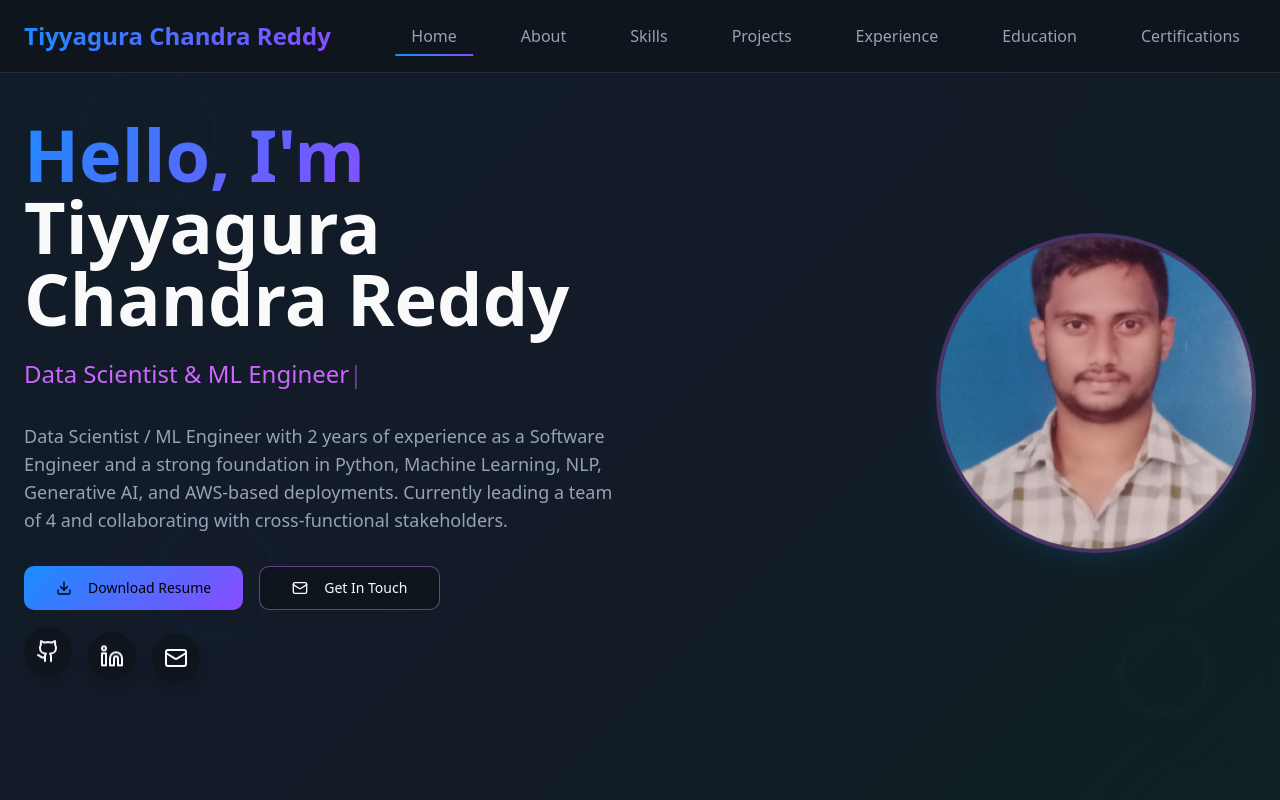
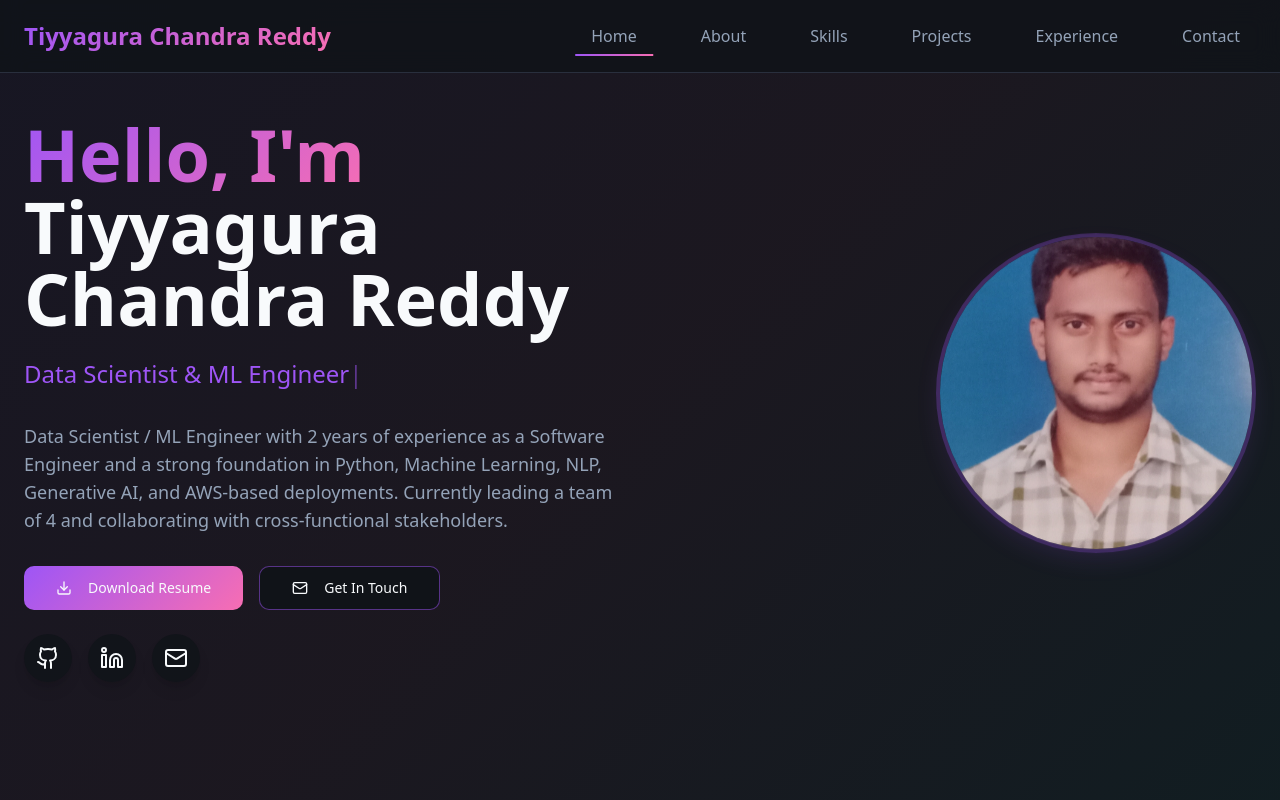
Before and after one commit to tchandrareddy21/tchandrareddy21.github.io, a React (Vite) app: page / in a window 1280 px wide. Shown: the top 800 px of the page. Built offline with nearby package versions, Linux system fonts and the light colour scheme.

Commit message:
Reverted to commit b1227f08c08a89424dbc84f48fd98a95ac517716

```diff
--- a/src/components/Portfolio.tsx
+++ b/src/components/Portfolio.tsx
@@ -47,11 +47,11 @@ const Portfolio = () => {
   const [modalState, setModalState] = useState<{
     isOpen: boolean;
     project: any;
-    type: 'learn-more' | 'github';
+    type: 'demo' | 'github';
   }>({
     isOpen: false,
     project: null,
-    type: 'learn-more'
+    type: 'demo'
   });
 
   const fullText = "Data Scientist & ML Engineer";
@@ -113,8 +113,13 @@ const Portfolio = () => {
 
     toast({
       title: "Resume Download",
-      description: "Resume download started successfully!",
+      description: "Resume download started. Scrolling to contact section...",
     });
+
+    // Scroll to contact section
+    setTimeout(() => {
+      scrollToSection('contact');
+    }, 500);
   };
 
   const handleSubmit = (e: React.FormEvent) => {
@@ -164,12 +169,12 @@ const Portfolio = () => {
       technologies: ["Machine Learning", "FastAPI", "Docker", "MongoDB", "AWS(EC2, ECR, S3)"],
       liveUrl: "https://aps-failure-classification.streamlit.app",
       githubUrl: "https://github.com/tchandrareddy21/aps-failure-classification",
-      keyFeatures: ["Real-time prediction", "AWS deployment", "90% accuracy"],
       metrics: {
         duration: "3 months",
         team: "Solo Project",
         impact: "25% faster diagnosis"
-      }
+      },
+      keyFeatures: ["Real-time prediction", "AWS deployment", "90% accuracy"]
     },
     {
       title: "LLM-Based Document Q&A with RAG",
@@ -215,7 +220,7 @@ const Portfolio = () => {
     }
   ];
 
-  const openModal = (project: any, type: 'learn-more' | 'github') => {
+  const openModal = (project: any, type: 'demo' | 'github') => {
     setModalState({
       isOpen: true,
       project,
@@ -227,7 +232,7 @@ const Portfolio = () => {
     setModalState({
       isOpen: false,
       project: null,
-      type: 'learn-more'
+      type: 'demo'
     });
   };
 
@@ -297,17 +302,8 @@ const Portfolio = () => {
     }
   ];
 
-  // Remove mock stats since they're not real
-
   return (
-    <div className="min-h-screen bg-background text-foreground animated-background">
-      {/* Floating Background Orbs */}
-      <div className="fixed inset-0 pointer-events-none overflow-hidden">
-        <div className="absolute top-20 left-20 w-32 h-32 bg-gradient-primary rounded-full opacity-20 glow-purple animate-floating-orbs"></div>
-        <div className="absolute top-40 right-40 w-24 h-24 bg-gradient-accent rounded-full opacity-30 glow-pink animate-floating-orbs" style={{animationDelay: '2s'}}></div>
-        <div className="absolute bottom-40 left-40 w-28 h-28 bg-gradient-secondary rounded-full opacity-25 glow-blue animate-floating-orbs" style={{animationDelay: '4s'}}></div>
-        <div className="absolute bottom-20 right-20 w-20 h-20 bg-gradient-primary rounded-full opacity-20 glow-green animate-floating-orbs" style={{animationDelay: '6s'}}></div>
-      </div>
+    <div className="min-h-screen bg-background text-foreground">
       {/* Fixed Navigation */}
       <nav className="fixed top-0 left-0 right-0 z-50 bg-background/80 backdrop-blur-md border-b border-border">
         <div className="container mx-auto px-6 py-4">
@@ -322,8 +318,7 @@ const Portfolio = () => {
                 { id: 'skills', label: 'Skills' },
                 { id: 'projects', label: 'Projects' },
                 { id: 'experience', label: 'Experience' },
-                { id: 'education', label: 'Education' },
-                { id: 'certifications', label: 'Certifications' }
+                { id: 'contact', label: 'Contact' }
               ].map((item) => (
                 <button
                   key={item.id}
@@ -382,27 +377,22 @@ const Portfolio = () => {
                   <Download className="mr-2 h-5 w-5" />
                   Download Resume
                 </Button>
-                <a
-                  href="mailto:tchandrareddy21@gmail.com"
-                  target="_blank"
-                  rel="noopener noreferrer"
-                >
                 <Button
                   variant="outline"
                   size="lg"
+                  onClick={() => scrollToSection('contact')}
                   className="border-primary/50 hover:bg-primary/10"
                 >
                   <Mail className="mr-2 h-5 w-5" />
                   Get In Touch
                 </Button>
-                </a>
               </div>
               <div className="flex justify-center lg:justify-start gap-4">
                 <a
                   href="https://github.com/tchandrareddy21"
                   target="_blank"
                   rel="noopener noreferrer"
-                  className="p-3 bg-background/80 rounded-full shadow-lg hover:shadow-xl transition-all hover:scale-110 hover-glow animate-float"
+                  className="p-3 bg-background/80 rounded-full shadow-lg hover:shadow-xl transition-all hover:scale-110 hover-glow"
                 >
                   <Github className="w-6 h-6" />
                 </a>
@@ -410,8 +400,7 @@ const Portfolio = () => {
                   href="https://www.linkedin.com/in/tchandrareddy21/"
                   target="_blank"
                   rel="noopener noreferrer"
-                  className="p-3 bg-background/80 rounded-full shadow-lg hover:shadow-xl transition-all hover:scale-110 hover-glow animate-float"
-                  style={{animationDelay: '0.5s'}}
+                  className="p-3 bg-background/80 rounded-full shadow-lg hover:shadow-xl transition-all hover:scale-110 hover-glow"
                 >
                   <Linkedin className="w-6 h-6" />
                 </a>
@@ -419,8 +408,7 @@ const Portfolio = () => {
                   href="mailto:tchandrareddy21@gmail.com"
                   target="_blank"
                   rel="noopener noreferrer"
-                  className="p-3 bg-background/80 rounded-full shadow-lg hover:shadow-xl transition-all hover:scale-110 hover-glow animate-float"
-                  style={{animationDelay: '1s'}}
+                  className="p-3 bg-background/80 rounded-full shadow-lg hover:shadow-xl transition-all hover:scale-110 hover-glow"
                 >
                   <Mail className="w-6 h-6" />
                 </a>
@@ -537,17 +525,12 @@ const Portfolio = () => {
                   </div>
                 </div>
                 <CardContent className="p-6 space-y-4">
-                  {/* 1. Project Title */}
                   <div>
-                    <h3 className="text-xl font-bold mb-3 group-hover:text-primary transition-colors">{project.title}</h3>
-                  </div>
-
-                  {/* 2. Description */}
-                  <div>
+                    <h3 className="text-xl font-bold mb-2 group-hover:text-primary transition-colors">{project.title}</h3>
                     <p className="text-muted-foreground text-sm leading-relaxed">{project.description}</p>
                   </div>
 
-                  {/* 3. Key Features */}
+                  {/* Key Features */}
                   <div className="space-y-2">
                     <h4 className="text-sm font-semibold text-primary">Key Features</h4>
                     <div className="flex flex-wrap gap-1">
@@ -559,19 +542,7 @@ const Portfolio = () => {
                     </div>
                   </div>
 
-                  {/* 4. Technologies */}
-                  <div className="space-y-2">
-                    <h4 className="text-sm font-semibold">Technologies</h4>
-                    <div className="flex flex-wrap gap-1">
-                      {project.technologies.map((tech) => (
-                        <Badge key={tech} variant="secondary" className="text-xs bg-accent/20 text-accent border border-accent/30">
-                          {tech}
-                        </Badge>
-                      ))}
-                    </div>
-                  </div>
-
-                  {/* 5. Duration, Solo Project, Insight */}
+                  {/* Metrics */}
                   <div className="grid grid-cols-3 gap-2 p-3 bg-secondary/30 rounded-lg">
                     <div className="text-center">
                       <Calendar className="w-4 h-4 mx-auto mb-1 text-primary" />
@@ -587,24 +558,36 @@ const Portfolio = () => {
                     </div>
                   </div>
 
-                  {/* 6. CTAs */}
+                   {/* Technologies */}
+                   <div className="space-y-2">
+                     <h4 className="text-sm font-semibold">Technologies</h4>
+                     <div className="flex flex-wrap gap-1">
+                       {project.technologies.map((tech) => (
+                         <Badge key={tech} variant="secondary" className="text-xs bg-accent/20 text-accent border border-accent/30">
+                           {tech}
+                         </Badge>
+                       ))}
+                     </div>
+                   </div>
+
+                  {/* Action Buttons */}
                   <div className="flex gap-2 pt-2">
                     <Button
                       size="sm"
-                      onClick={() => openModal(project, 'learn-more')}
-                      className="flex-1"
+                      onClick={() => openModal(project, 'demo')}
+                      className="flex-1 bg-gradient-to-r from-primary to-primary/80 hover:from-primary/90 hover:to-primary/70"
                     >
-                      <ExternalLink className="w-4 h-4 mr-1" />
-                      Learn More
+                      <Play className="mr-2 h-3 w-3" />
+                      Live Demo
                     </Button>
                     <Button
                       size="sm"
                       variant="outline"
-                      onClick={() => window.open(project.githubUrl, '_blank')}
-                      className="flex-1"
+                      onClick={() => openModal(project, 'github')}
+                      className="flex-1 border-primary/50 hover:bg-primary/10"
                     >
-                      <Github className="w-4 h-4 mr-1" />
-                      GitHub
+                      <Github className="mr-2 h-3 w-3" />
+                      Code
                     </Button>
                   </div>
                 </CardContent>
@@ -841,13 +824,71 @@ const Portfolio = () => {
         </div>
       </section>
 
-      {/* Footer with Page Stats */}
-      <footer className="py-12 bg-gradient-to-r from-secondary/50 to-accent/20 border-t border-border">
+      {/* Contact Section */}
+      <section id="contact" className="py-20 bg-secondary/30">
         <div className="container mx-auto px-6">
-          {/* Removed analytics section */}
+          <h2 className="text-4xl font-bold text-center mb-16 gradient-secondary bg-clip-text text-transparent">
+            Get In Touch
+          </h2>
+          <div className="max-w-2xl mx-auto">
+            <div className="text-center mb-8">
+              <p className="text-muted-foreground">
+                I'm always open to discussing new opportunities, interesting projects,
+                or just having a friendly chat about technology and development.
+              </p>
+            </div>
 
-          {/* Footer Content */}
-          <div className="flex flex-col md:flex-row items-center justify-between gap-4 pt-8 border-t border-border/50">
+            {/* Contact Form - Centered */}
+            <Card className="project-card">
+              <CardHeader>
+                <CardTitle>Send a Message</CardTitle>
+                <CardDescription>
+                  Fill out the form below and I'll get back to you as soon as possible.
+                </CardDescription>
+              </CardHeader>
+              <CardContent>
+                <form onSubmit={handleSubmit} className="space-y-4">
+                  <div className="grid grid-cols-1 md:grid-cols-2 gap-4">
+                    <div>
+                      <label className="text-sm font-medium mb-2 block">First Name</label>
+                      <Input name="firstName" placeholder="Your first name" required />
+                    </div>
+                    <div>
+                      <label className="text-sm font-medium mb-2 block">Last Name</label>
+                      <Input name="lastName" placeholder="Your last name" required />
+                    </div>
+                  </div>
+                  <div>
+                    <label className="text-sm font-medium mb-2 block">Email</label>
+                    <Input name="email" type="email" placeholder="your.email@example.com" required />
+                  </div>
+                  <div>
+                    <label className="text-sm font-medium mb-2 block">Subject</label>
+                    <Input name="subject" placeholder="What's this about?" required />
+                  </div>
+                  <div>
+                    <label className="text-sm font-medium mb-2 block">Message</label>
+                    <Textarea
+                      name="message"
+                      placeholder="Tell me about your project or question..."
+                      rows={6}
+                      required
+                    />
+                  </div>
+                  <Button type="submit" className="w-full gradient-primary hover:opacity-90">
+                    Send Message
+                  </Button>
+                </form>
+              </CardContent>
+            </Card>
+          </div>
+        </div>
+      </section>
+
+      {/* Footer */}
+      <footer className="py-8 border-t border-border">
+        <div className="container mx-auto px-6">
+          <div className="flex flex-col md:flex-row items-center justify-between gap-4">
             <p className="text-muted-foreground text-sm">
               © 2024 Tiyyagura Chandra Reddy. All rights reserved.
             </p>
--- a/src/index.css
+++ b/src/index.css
@@ -8,58 +8,56 @@ All colors MUST be HSL.
 
 @layer base {
   :root {
-    /* Dark mode only - Vibrant neon theme */
-    --background: 210 30% 8%;
-    --foreground: 0 0% 98%;
+    /* Dark portfolio theme with vibrant colors */
+    --background: 222 20% 8%;
+    --foreground: 210 40% 98%;
 
-    --card: 210 20% 12%;
-    --card-foreground: 0 0% 98%;
+    --card: 222 20% 12%;
+    --card-foreground: 210 40% 98%;
 
-    --popover: 210 20% 12%;
-    --popover-foreground: 0 0% 98%;
+    --popover: 222 20% 12%;
+    --popover-foreground: 210 40% 98%;
 
-    --primary: 280 100% 70%;
-    --primary-foreground: 0 0% 0%;
+    --primary: 267 90% 65%;
+    --primary-foreground: 210 40% 98%;
 
-    --secondary: 210 20% 18%;
-    --secondary-foreground: 0 0% 98%;
+    --secondary: 222 20% 18%;
+    --secondary-foreground: 210 40% 98%;
 
-    --muted: 210 20% 18%;
+    --muted: 222 20% 15%;
     --muted-foreground: 215 20% 65%;
 
-    --accent: 340 100% 60%;
-    --accent-foreground: 0 0% 0%;
+    --accent: 178 70% 50%;
+    --accent-foreground: 222 20% 8%;
 
-    --destructive: 0 63% 31%;
-    --destructive-foreground: 0 0% 98%;
+    --destructive: 0 84% 60%;
+    --destructive-foreground: 210 40% 98%;
 
-    --border: 210 20% 18%;
-    --input: 210 20% 18%;
-    --ring: 280 100% 70%;
+    --border: 222 20% 20%;
+    --input: 222 20% 15%;
+    --ring: 267 90% 65%;
 
     --radius: 0.75rem;
 
-    /* Better vibrant colors for readability */
-    --electric-blue: 210 100% 55%;
-    --emerald-green: 150 100% 45%;
-    --violet-purple: 260 100% 65%;
-    --coral-orange: 15 100% 60%;
-    --teal-cyan: 180 100% 40%;
+    /* Portfolio specific colors */
+    --purple-glow: 267 90% 65%;
+    --cyan-glow: 178 70% 50%;
+    --pink-glow: 330 90% 70%;
+    --blue-glow: 220 90% 60%;
+    --green-glow: 142 70% 55%;
 
-    /* Improved gradients with better contrast */
-    --gradient-primary: linear-gradient(135deg, hsl(210 100% 55%), hsl(260 100% 65%));
-    --gradient-secondary: linear-gradient(135deg, hsl(150 100% 45%), hsl(180 100% 40%));
-    --gradient-accent: linear-gradient(135deg, hsl(260 100% 65%), hsl(15 100% 60%));
-    --gradient-hero: linear-gradient(135deg, hsl(210 100% 55% / 0.08), hsl(260 100% 65% / 0.08), hsl(150 100% 45% / 0.08));
-    --gradient-background: linear-gradient(45deg, hsl(210 100% 55% / 0.03), hsl(260 100% 65% / 0.03), hsl(150 100% 45% / 0.03), hsl(180 100% 40% / 0.03));
+    /* Gradients */
+    --gradient-primary: linear-gradient(135deg, hsl(267 90% 65%), hsl(330 90% 70%));
+    --gradient-secondary: linear-gradient(135deg, hsl(178 70% 50%), hsl(220 90% 60%));
+    --gradient-accent: linear-gradient(135deg, hsl(142 70% 55%), hsl(178 70% 50%));
+    --gradient-hero: linear-gradient(135deg, hsl(267 90% 65% / 0.1), hsl(330 90% 70% / 0.1), hsl(178 70% 50% / 0.1));
 
-    /* Softer glows for better readability */
-    --glow-blue: 0 0 25px hsl(210 100% 55% / 0.4);
-    --glow-purple: 0 0 25px hsl(260 100% 65% / 0.4);
-    --glow-green: 0 0 25px hsl(150 100% 45% / 0.4);
-    --glow-orange: 0 0 25px hsl(15 100% 60% / 0.4);
-    --shadow-card: 0 10px 30px -10px hsl(210 100% 55% / 0.2);
-    --shadow-hover: 0 20px 50px -10px hsl(260 100% 65% / 0.3);
+    /* Glows and shadows */
+    --glow-purple: 0 0 30px hsl(267 90% 65% / 0.5);
+    --glow-cyan: 0 0 30px hsl(178 70% 50% / 0.5);
+    --glow-pink: 0 0 30px hsl(330 90% 70% / 0.5);
+    --shadow-card: 0 10px 30px -10px hsl(267 90% 65% / 0.2);
+    --shadow-hover: 0 20px 50px -10px hsl(267 90% 65% / 0.4);
 
     /* Animation durations */
     --transition-fast: 0.2s;
@@ -83,6 +81,43 @@ All colors MUST be HSL.
     --sidebar-ring: 217.2 91.2% 59.8%;
   }
 
+  .dark {
+    --background: 222.2 84% 4.9%;
+    --foreground: 210 40% 98%;
+
+    --card: 222.2 84% 4.9%;
+    --card-foreground: 210 40% 98%;
+
+    --popover: 222.2 84% 4.9%;
+    --popover-foreground: 210 40% 98%;
+
+    --primary: 210 40% 98%;
+    --primary-foreground: 222.2 47.4% 11.2%;
+
+    --secondary: 217.2 32.6% 17.5%;
+    --secondary-foreground: 210 40% 98%;
+
+    --muted: 217.2 32.6% 17.5%;
+    --muted-foreground: 215 20.2% 65.1%;
+
+    --accent: 217.2 32.6% 17.5%;
+    --accent-foreground: 210 40% 98%;
+
+    --destructive: 0 62.8% 30.6%;
+    --destructive-foreground: 210 40% 98%;
+
+    --border: 217.2 32.6% 17.5%;
+    --input: 217.2 32.6% 17.5%;
+    --ring: 212.7 26.8% 83.9%;
+    --sidebar-background: 240 5.9% 10%;
+    --sidebar-foreground: 240 4.8% 95.9%;
+    --sidebar-primary: 224.3 76.3% 48%;
+    --sidebar-primary-foreground: 0 0% 100%;
+    --sidebar-accent: 240 3.7% 15.9%;
+    --sidebar-accent-foreground: 240 4.8% 95.9%;
+    --sidebar-border: 240 3.7% 15.9%;
+    --sidebar-ring: 217.2 91.2% 59.8%;
+  }
 }
 
 @layer base {
@@ -116,22 +151,12 @@ All colors MUST be HSL.
     box-shadow: var(--glow-purple);
   }
 
+  .glow-cyan {
+    box-shadow: var(--glow-cyan);
+  }
+
   .glow-pink {
     box-shadow: var(--glow-pink);
-  }
-
-  .glow-blue {
-    box-shadow: var(--glow-blue);
-  }
-
-  .glow-green {
-    box-shadow: var(--glow-green);
-  }
-
-  .animated-background {
-    background: var(--gradient-background);
-    background-size: 400% 400%;
-    animation: gradient-shift 8s ease infinite;
   }
 
   .shadow-card {
@@ -164,21 +189,7 @@ All colors MUST be HSL.
 
   @keyframes pulse-glow {
     0%, 100% { box-shadow: var(--glow-purple); }
-    25% { box-shadow: var(--glow-pink); }
-    50% { box-shadow: var(--glow-blue); }
-    75% { box-shadow: var(--glow-green); }
-  }
-
-  @keyframes gradient-shift {
-    0% { background-position: 0% 50%; }
-    50% { background-position: 100% 50%; }
-    100% { background-position: 0% 50%; }
-  }
-
-  @keyframes floating-orbs {
-    0%, 100% { transform: translateY(0px) translateX(0px); }
-    33% { transform: translateY(-20px) translateX(10px); }
-    66% { transform: translateY(10px) translateX(-10px); }
+    50% { box-shadow: var(--glow-cyan); }
   }
 
   @keyframes fade-in-up {
@@ -254,14 +265,6 @@ All colors MUST be HSL.
     transform: scale(1.05);
   }
 
-  .animate-floating-orbs {
-    animation: floating-orbs 6s ease-in-out infinite;
-  }
-
-  .animate-gradient-shift {
-    animation: gradient-shift 8s ease infinite;
-  }
-
   .skill-card {
     @apply bg-card border border-border rounded-lg p-4 transition-all duration-300 hover:border-primary/50 hover:shadow-card hover:scale-105;
   }
```
Also changed, not shown: src/components/ProjectModal.tsx (+55 -63 lines). Lines whose indentation alone changed are shown as unchanged.
